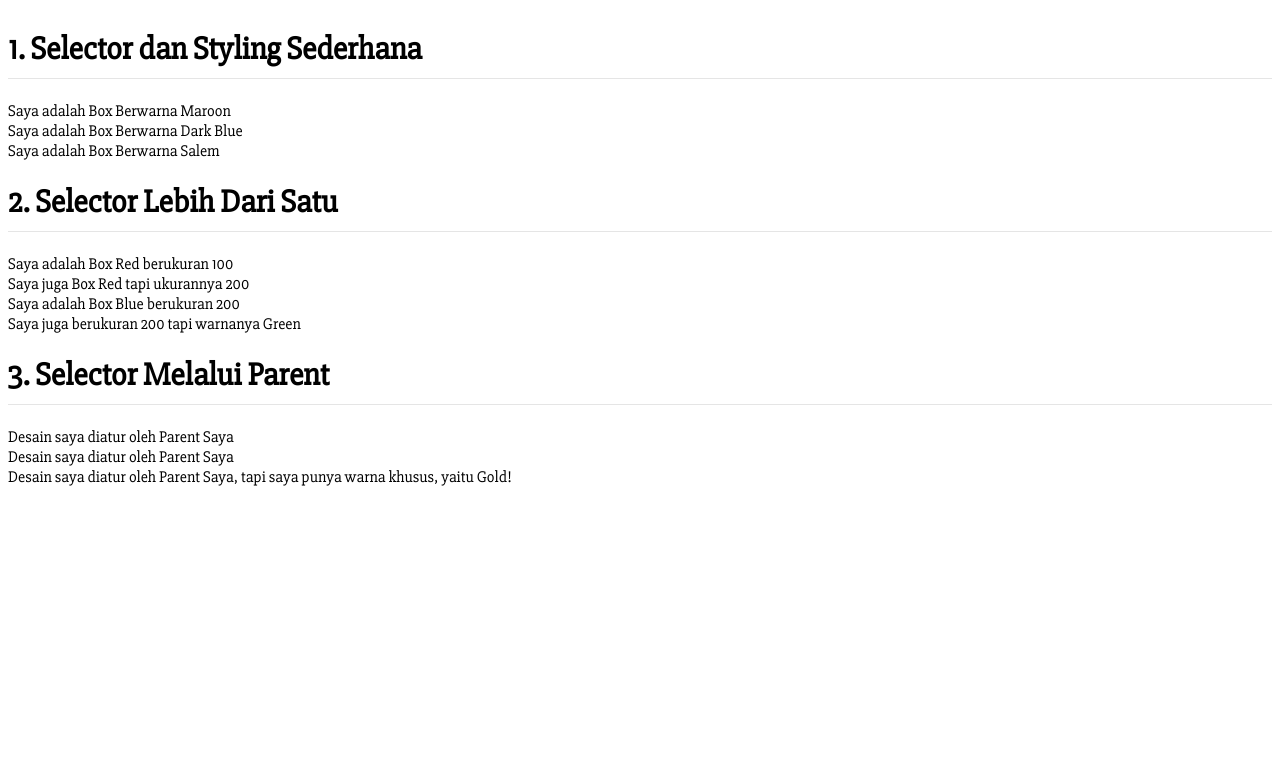
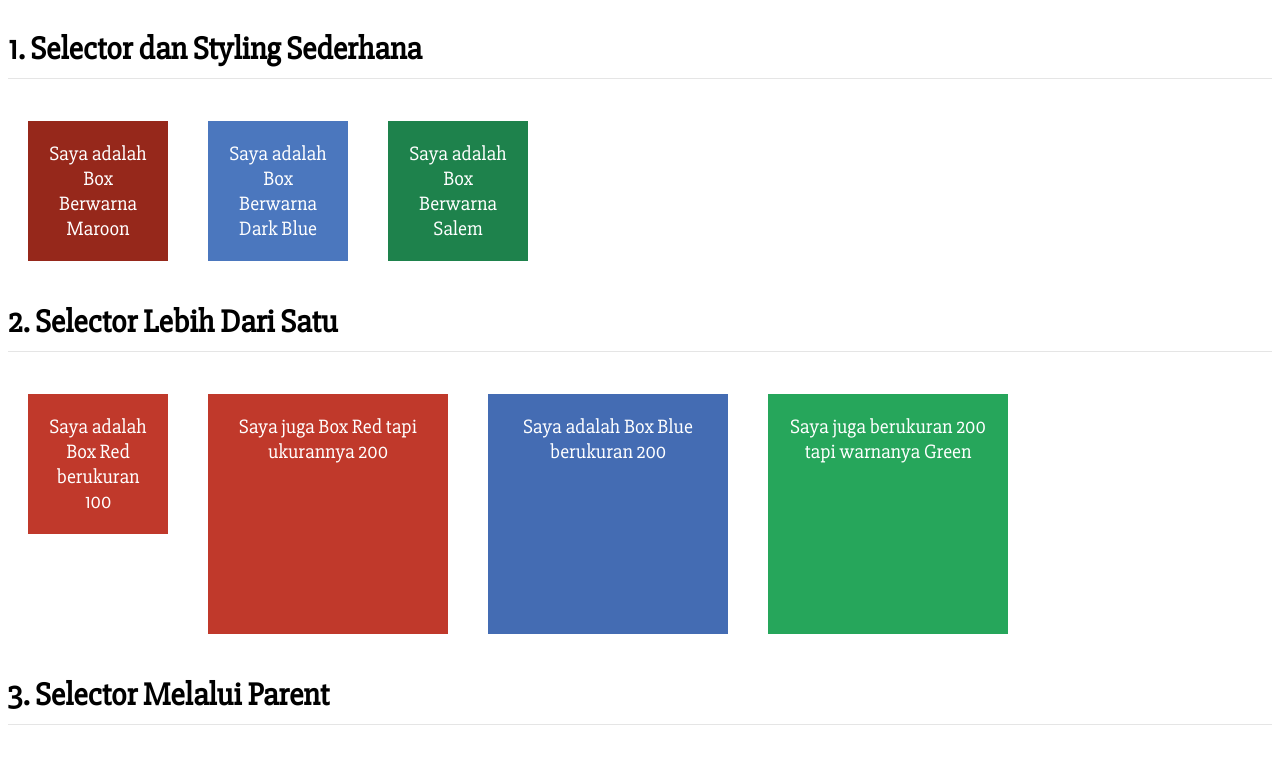
Before and after one commit to nurulcholis/hactiv8-fase-0-week-1, a plain HTML site: page project-css-styling/index.html in a window 1280 px wide. Shown: the top 764 px of the page. Drawn offline with Linux system fonts and the light colour scheme.

Commit message:
Finish code

```diff
--- a/project-css-styling/index.html
+++ b/project-css-styling/index.html
@@ -6,23 +6,23 @@
   <body>
     <div class="separator">
       <h1>1. Selector dan Styling Sederhana</h1>
-      <div>Saya adalah Box Berwarna Maroon</div>
-      <div>Saya adalah Box Berwarna Dark Blue</div>
-      <div>Saya adalah Box Berwarna Salem</div>
+      <div class="box-100" id="maroon-box">Saya adalah Box Berwarna Maroon</div>
+      <div class="box-100" id="dark-blue-box">Saya adalah Box Berwarna Dark Blue</div>
+      <div class="box-100" id="salem-box">Saya adalah Box Berwarna Salem</div>
     </div>
     <div class="separator">
       <h1>2. Selector Lebih Dari Satu</h1>
-      <div>Saya adalah Box Red berukuran 100</div>
-      <div>Saya juga Box Red tapi ukurannya 200</div>
-      <div>Saya adalah Box Blue berukuran 200</div>
-      <div>Saya juga berukuran 200 tapi warnanya Green</div>
+      <div class="box-100 red-background">Saya adalah Box Red berukuran 100</div>
+      <div class="box-200 red-background">Saya juga Box Red tapi ukurannya 200</div>
+      <div class="box-200 blue-background">Saya adalah Box Blue berukuran 200</div>
+      <div class="box-200 green-background">Saya juga berukuran 200 tapi warnanya Green</div>
     </div>
     <div class="separator">
       <h1>3. Selector Melalui Parent</h1>
-      <div>
+      <div class="box-list">
         <div>Desain saya diatur oleh Parent Saya</div>
         <div>Desain saya diatur oleh Parent Saya</div>
-        <div>Desain saya diatur oleh Parent Saya, tapi saya punya warna khusus, yaitu Gold!</div>
+        <div id="gold-box">Desain saya diatur oleh Parent Saya, tapi saya punya warna khusus, yaitu Gold!</div>
       </div>
     </div>
   </body>
```
